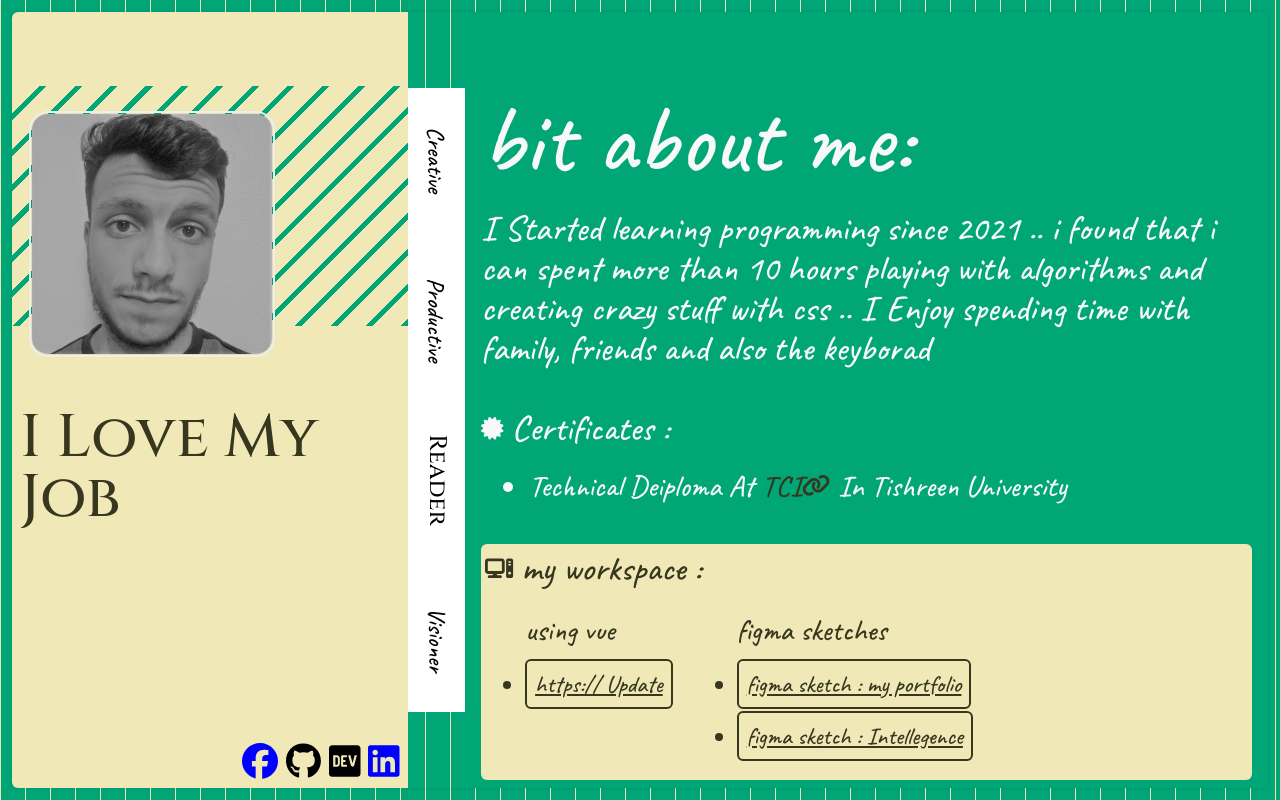
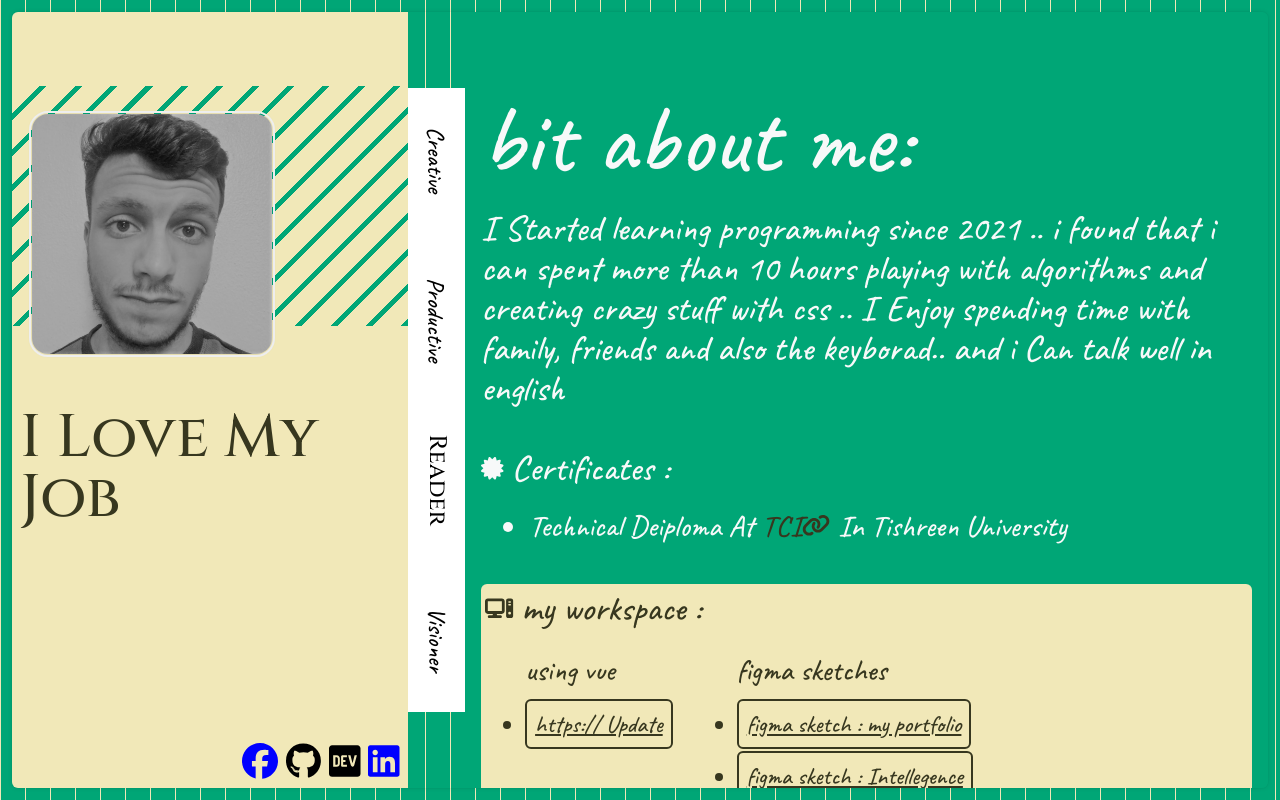
Before and after one commit to AhmadALi-glitch/my-profile, a React (Vite) app: page / in a window 1280 px wide. Built offline with nearby package versions, Linux system fonts and the light colour scheme.

Commit message:
[content]: english experience added

```diff
--- a/src/components/AboutMe.tsx
+++ b/src/components/AboutMe.tsx
@@ -10,7 +10,7 @@ export default function() {
 
             <h1 className="text-secondary font-handwritten xsm:text-4xl sm:text-5xl md:text-8xl">bit about me:</h1>
 
-            <div className="text-secondary pt-5 font-handwritten xsm:text-2xl sm:text-3xl md:text-4xl">I Started learning programming since 2021 .. i found that i can spent more than 10 hours playing with algorithms and creating crazy stuff with css .. I Enjoy spending time with family, friends and also the keyborad</div>
+            <div className="text-secondary pt-5 font-handwritten xsm:text-2xl sm:text-3xl md:text-4xl">I Started learning programming since 2021 .. i found that i can spent more than 10 hours playing with algorithms and creating crazy stuff with css .. I Enjoy spending time with family, friends and also the keyborad.. and i Can talk well in english </div>
 
             <div className="text-4xl pb-12  text-secondary font-handwritten">
 
```
